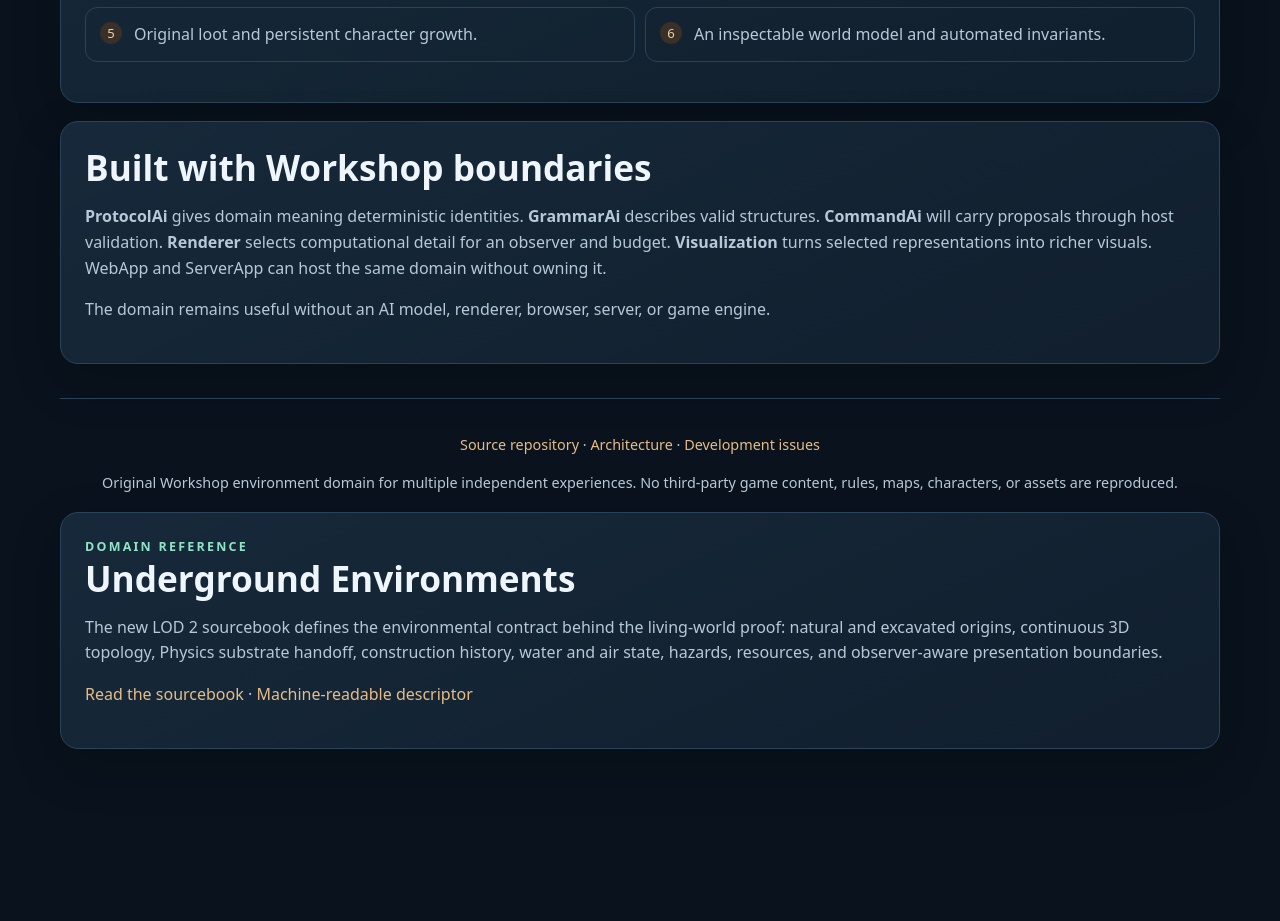
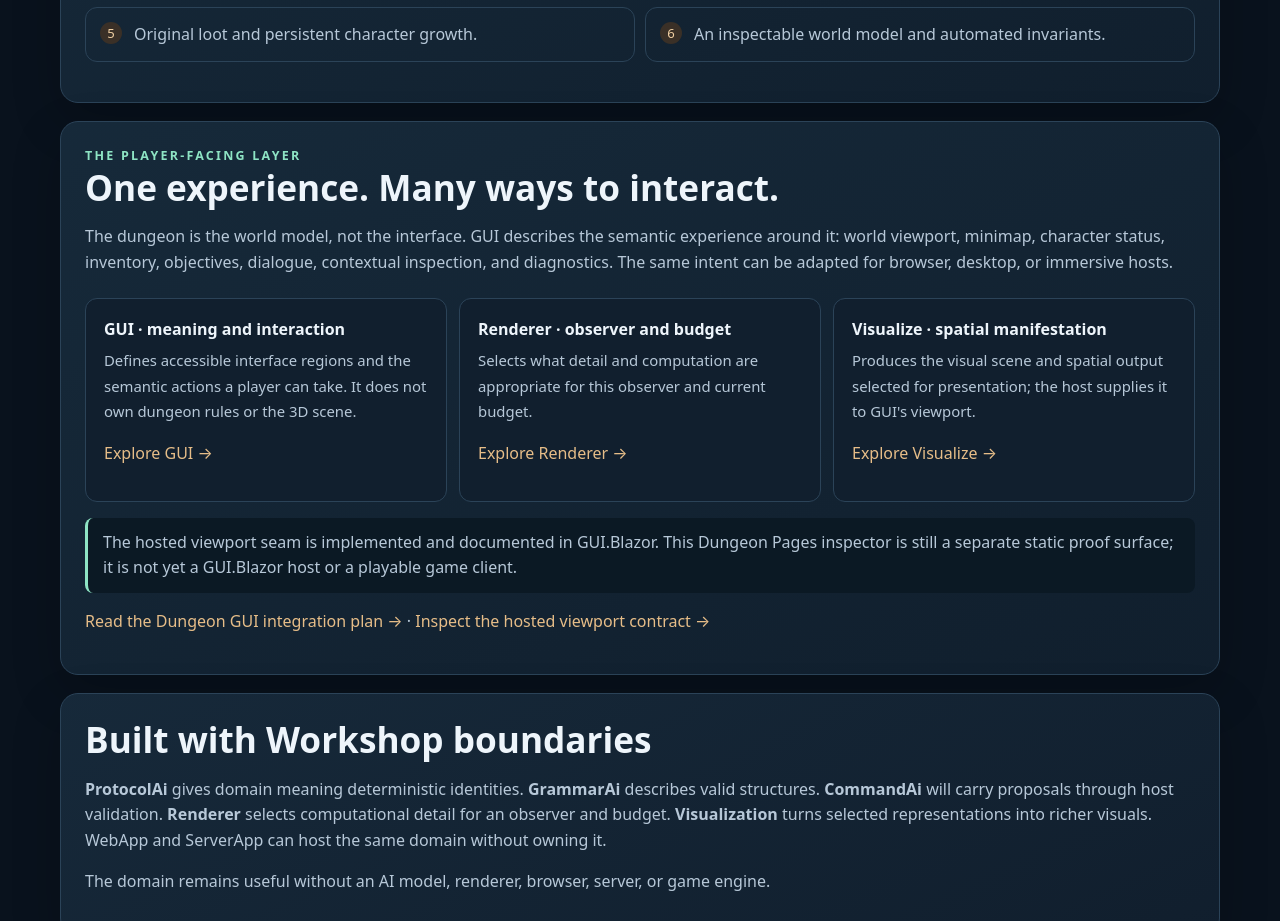
Before and after one commit to TrentBest/FSM_Dungeon, a plain HTML site: page docs/index.html in a window 1280 px wide. Shown: the part 5930-6851 px from the top of the page. Before the commit the page ends 6769 px from the top, so only its background shows below. Drawn offline with Linux system fonts and the light colour scheme; no server answers.

Commit message:
Show GUI and hosted viewport architecture in Pages

```diff
--- a/docs/index.html
+++ b/docs/index.html
@@ -222,6 +222,19 @@
       <li>Original loot and persistent character growth.</li>
       <li>An inspectable world model and automated invariants.</li>
     </ol>
+  </section>
+
+  <section class="panel reveal" id="interface-architecture">
+    <div class="eyebrow">The player-facing layer</div>
+    <h2>One experience. Many ways to interact.</h2>
+    <p>The dungeon is the world model, not the interface. GUI describes the semantic experience around it: world viewport, minimap, character status, inventory, objectives, dialogue, contextual inspection, and diagnostics. The same intent can be adapted for browser, desktop, or immersive hosts.</p>
+    <div class="world">
+      <article><strong>GUI · meaning and interaction</strong><span>Defines accessible interface regions and the semantic actions a player can take. It does not own dungeon rules or the 3D scene.</span><p><a href="https://github.com/TrentBest/TheSingularityWorkshop.GUI/tree/development">Explore GUI →</a></p></article>
+      <article><strong>Renderer · observer and budget</strong><span>Selects what detail and computation are appropriate for this observer and current budget.</span><p><a href="https://github.com/TrentBest/TheSingularityWorkshop.Renderer/tree/development">Explore Renderer →</a></p></article>
+      <article><strong>Visualize · spatial manifestation</strong><span>Produces the visual scene and spatial output selected for presentation; the host supplies it to GUI's viewport.</span><p><a href="https://github.com/TrentBest/TheSingularityWorkshop.Visualize/tree/development">Explore Visualize →</a></p></article>
+    </div>
+    <p class="evidence-note">The hosted viewport seam is implemented and documented in GUI.Blazor. This Dungeon Pages inspector is still a separate static proof surface; it is not yet a GUI.Blazor host or a playable game client.</p>
+    <p><a href="./GUI_INTEGRATION.md">Read the Dungeon GUI integration plan →</a> · <a href="https://github.com/TrentBest/TheSingularityWorkshop.GUI/blob/development/docs/integrations/VISUALIZE_HOSTED_VIEWPORT.md">Inspect the hosted viewport contract →</a></p>
   </section>
 
   <section class="panel reveal">
```
